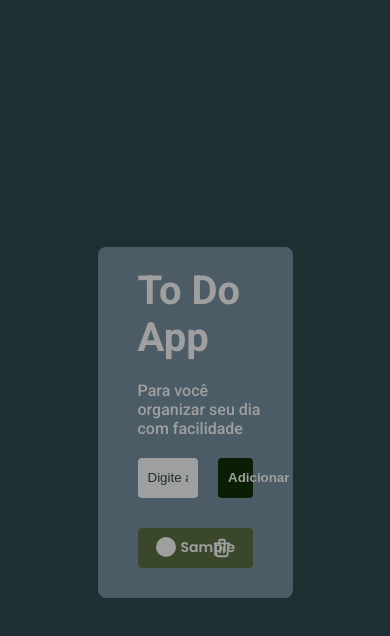
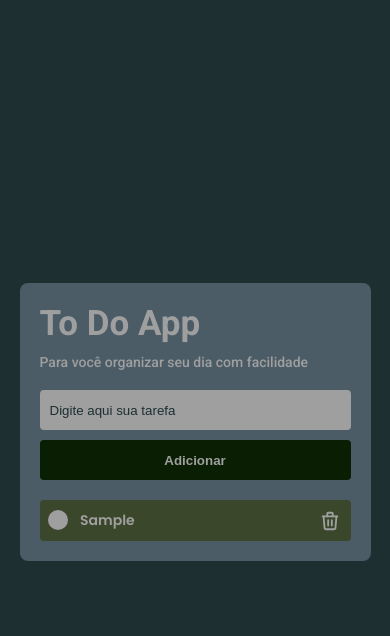
Before and after one commit to Beatrizrodri/toDo, a React (Vite) app: page / in a window 390 px wide. Both pictures are taken after typing "Sample" into the empty fields and a click on the button "Adicionar". Shown: the top 636 px of the page. Built offline with nearby package versions, Linux system fonts and the light colour scheme.

Commit message:
add responsive layout

```diff
--- a/src/assets/pages/Home/styles.css
+++ b/src/assets/pages/Home/styles.css
@@ -15,3 +15,29 @@
   background-color: var(--form-background);
   border-radius: 0.8rem;
 }
+
+@media screen and (max-width: 1024px) {
+  #content {
+    width: 60%;
+  }
+}
+
+@media screen and (max-width: 770px) {
+  #content {
+    width: 70%;
+  }
+}
+
+@media screen and (max-width: 425px) {
+  #content {
+    width: 90%;
+    padding: 1rem;
+  }
+}
+
+@media screen and (max-width: 375px) {
+  #content {
+    width: 92%;
+    padding: 0.4rem;
+  }
+}
--- a/src/components/AddTask/styles.css
+++ b/src/components/AddTask/styles.css
@@ -34,3 +34,17 @@
   font-weight: 600;
   cursor: pointer;
 }
+
+@media screen and (max-width: 425px) {
+  #content-add-button {
+    flex-direction: column;
+    padding: 1rem;
+    gap: 1rem;
+  }
+  #content-add-button input {
+    width: 100%;
+  }
+  #content-add-button button {
+    width: 100%;
+  }
+}
--- a/src/components/Task/styles.css
+++ b/src/components/Task/styles.css
@@ -6,7 +6,7 @@
 
 .task {
   width: calc(100% - 4rem);
-  height: 4rem;
+  height: auto;
   margin: 1rem;
   padding: 0 2rem;
 
@@ -23,11 +23,12 @@
 }
 
 .task-value {
-  margin-left: 1rem;
+  padding: 1rem 6% 1rem 4%;
 }
 
 .text {
   text-decoration: line-through 0.3rem;
+  padding: 1rem 6% 1rem 4%;
 }
 
 input[type='checkbox'] {
@@ -90,3 +91,19 @@ input[type='checkbox']:checked:after {
   height: auto;
   cursor: pointer;
 }
+
+@media screen and (max-width: 425px) {
+  .task {
+    width: 100%;
+    padding: 0 1rem;
+  }
+
+  .task-value,
+  .text {
+    padding: 1rem 10% 1rem 6%;
+  }
+
+  .task button {
+    right: 1rem;
+  }
+}
--- a/src/components/Title/styles.css
+++ b/src/components/Title/styles.css
@@ -16,3 +16,29 @@
   font-size: 1.6rem;
   font-weight: 500;
 }
+
+@media screen and (max-width: 425px) {
+  #title-content {
+    padding: 1rem;
+    gap: 1rem;
+  }
+  #title-content h1 {
+    font-size: 3.5rem;
+  }
+  #title-content span {
+    font-size: 1.4rem;
+  }
+}
+
+@media screen and (max-width: 320px) {
+  #title-content {
+    text-align: center;
+  }
+  #title-content h1 {
+    font-size: 3.2rem;
+  }
+  #title-content span {
+    font-size: 1.5rem;
+    line-height: 2.4rem;
+  }
+}
```
